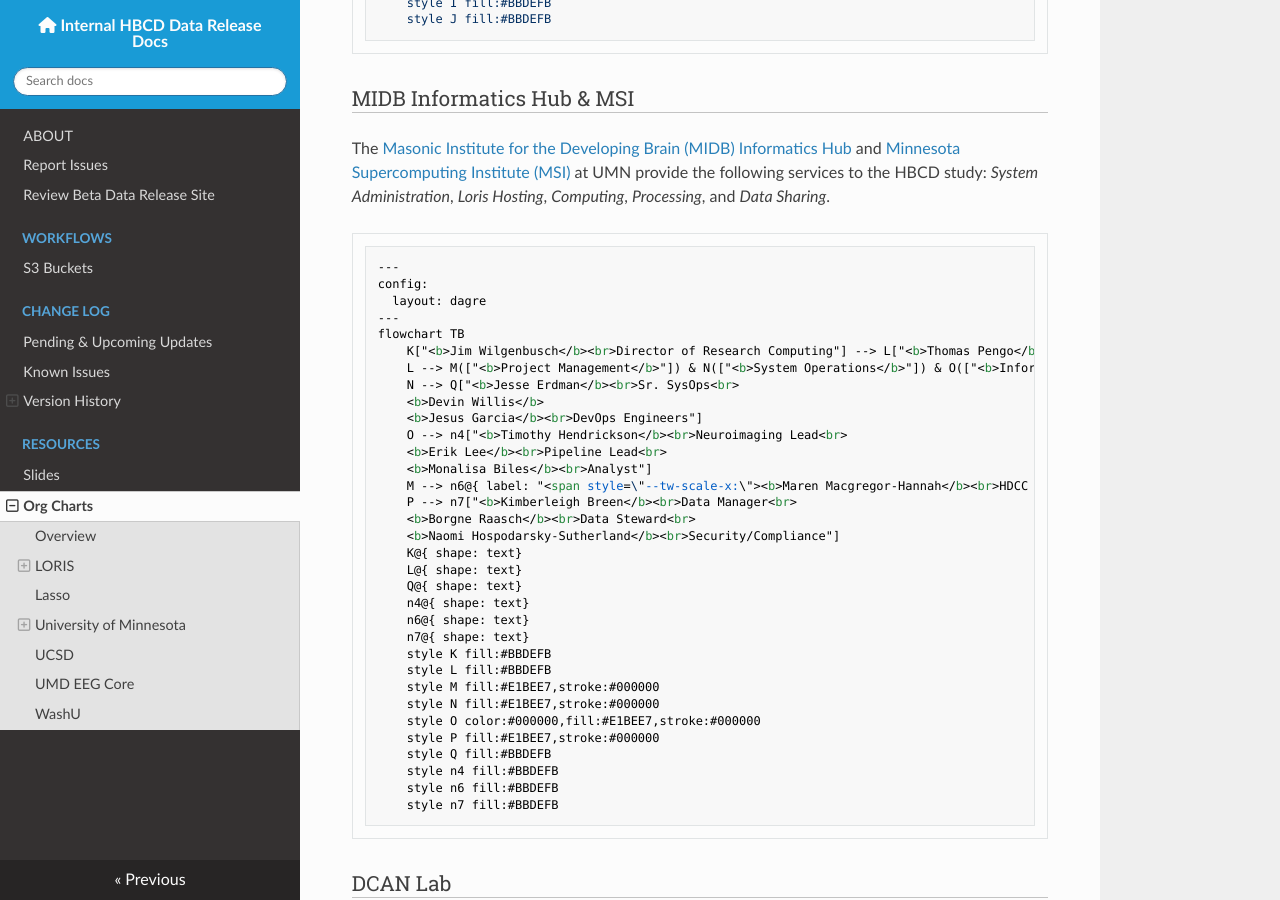
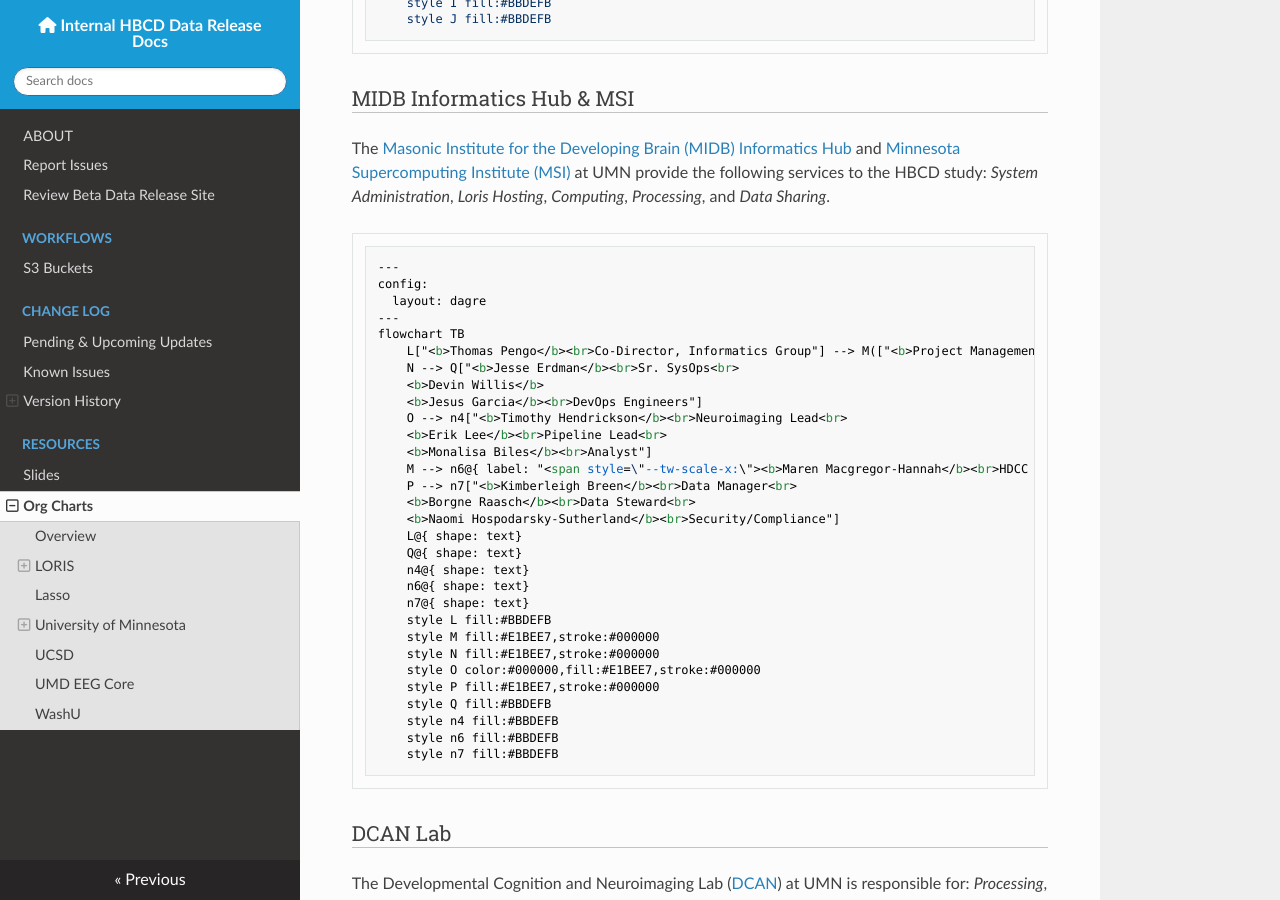
Before and after one commit to DCAN-Labs/hbcd-docs-internal, an MkDocs documentation site: the page built from docs/orgcharts.md, in a window 1280 px wide and 900 px high, scrolled down 4361 px. Built offline with MkDocs 1.6.1, drawn with Linux system fonts in a browser that asks for light colours; nearby versions of some CDN libraries.

Commit message:
remove Jim Wilgenbusch from MIDB org chart - not directly associated with HBCD

```diff
--- a/docs/orgcharts.md
+++ b/docs/orgcharts.md
@@ -437,8 +437,7 @@
   layout: dagre
 ---
 flowchart TB
-    K["<b>Jim Wilgenbusch</b><br>Director of Research Computing"] --> L["<b>Thomas Pengo</b><br>Co-Director of MIDB Informatics Group"]
-    L --> M(["<b>Project Management</b>"]) & N(["<b>System Operations</b>"]) & O(["<b>Informatics &amp; Processing</b>"]) & P(["<b>Data Management</b>"])
+    L["<b>Thomas Pengo</b><br>Co-Director, Informatics Group"] --> M(["<b>Project Management</b>"]) & N(["<b>System Operations</b>"]) & O(["<b>Informatics &amp; Processing</b>"]) & P(["<b>Data Management</b>"])
     N --> Q["<b>Jesse Erdman</b><br>Sr. SysOps<br>
     <b>Devin Willis</b>
     <b>Jesus Garcia</b><br>DevOps Engineers"]
@@ -449,13 +448,11 @@
     P --> n7["<b>Kimberleigh Breen</b><br>Data Manager<br>
     <b>Borgne Raasch</b><br>Data Steward<br>
     <b>Naomi Hospodarsky-Sutherland</b><br>Security/Compliance"]
-    K@{ shape: text}
     L@{ shape: text}
     Q@{ shape: text}
     n4@{ shape: text}
     n6@{ shape: text}
     n7@{ shape: text}
-    style K fill:#BBDEFB
     style L fill:#BBDEFB
     style M fill:#E1BEE7,stroke:#000000
     style N fill:#E1BEE7,stroke:#000000
```
